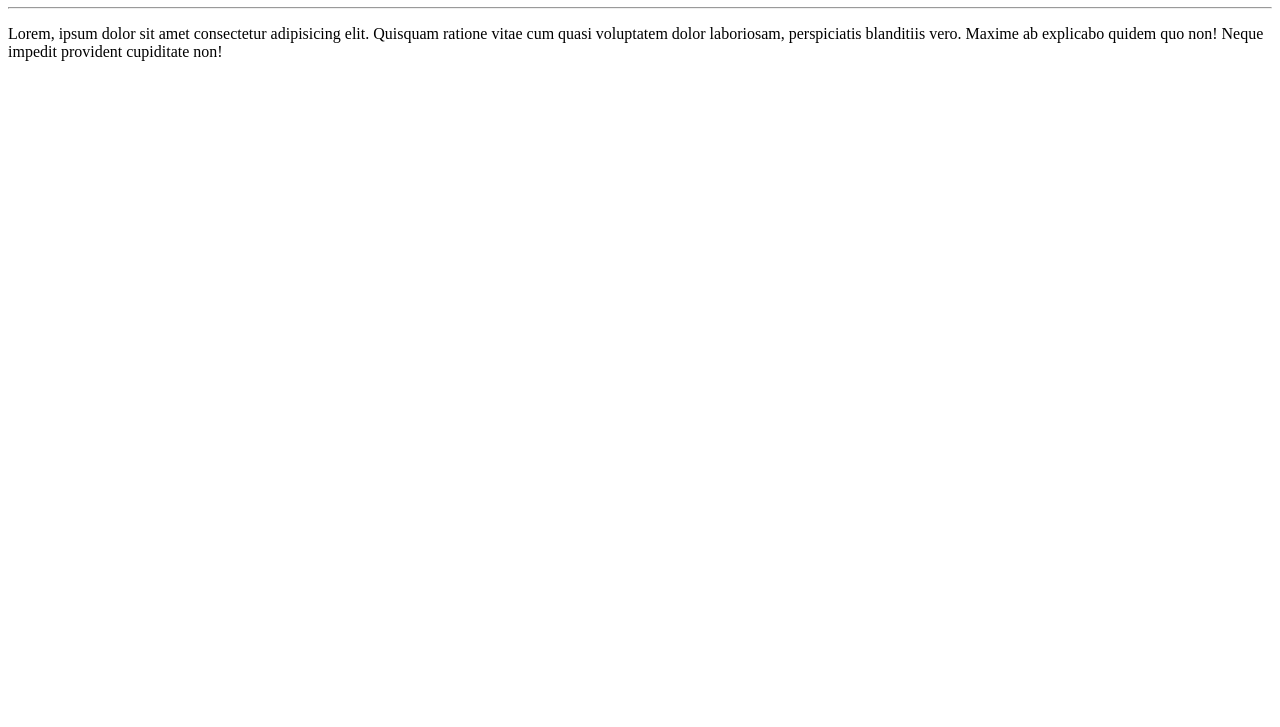
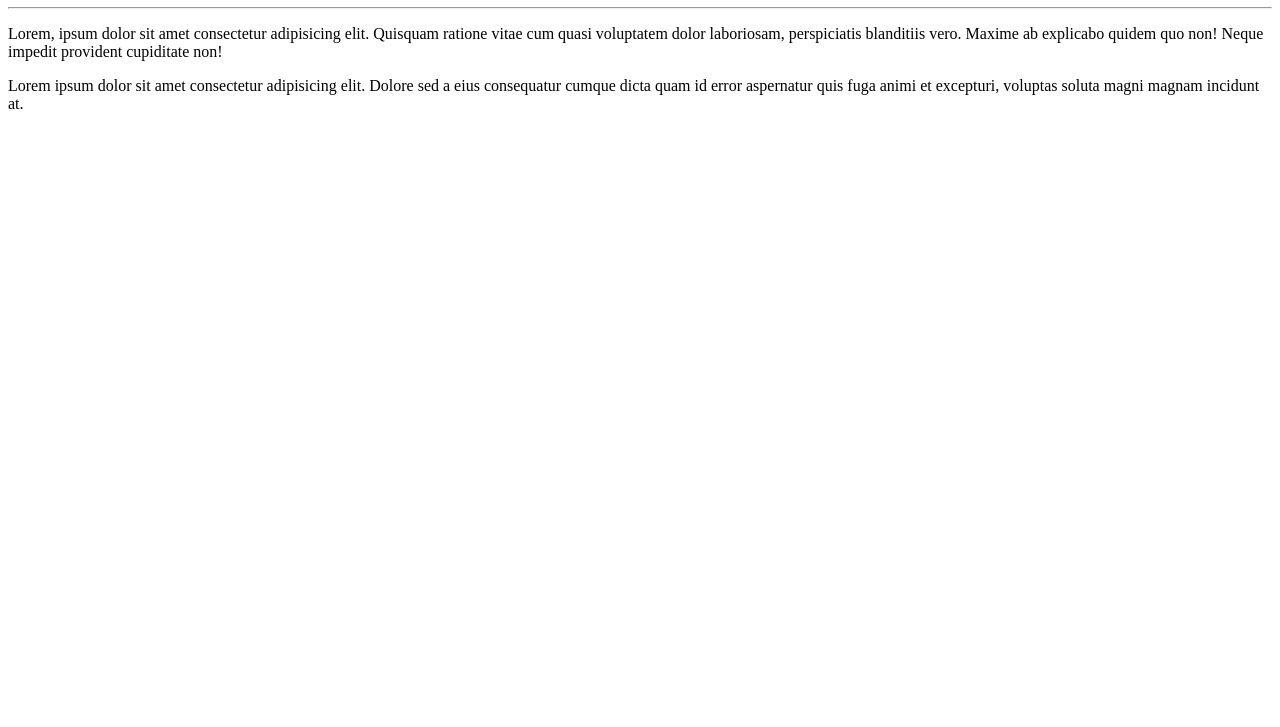
Before and after one commit to Tabataalves2215/Ola-Mundo, a plain HTML site: page site-exemplo/index.html in a window 1280 px wide. Shown: the part 73-800 px from the top of the page. Drawn offline with Linux system fonts and the light colour scheme.

Commit message:
adicionei um parágrafo

```diff
--- a/site-exemplo/index.html
+++ b/site-exemplo/index.html
@@ -10,5 +10,6 @@
     <h1>Olá, Mundo!</h1>
     <hr>
     <p>Lorem, ipsum dolor sit amet consectetur adipisicing elit. Quisquam ratione vitae cum quasi voluptatem dolor laboriosam, perspiciatis blanditiis vero. Maxime ab explicabo quidem quo non! Neque impedit provident cupiditate non!</p>
+    <p>Lorem ipsum dolor sit amet consectetur adipisicing elit. Dolore sed a eius consequatur cumque dicta quam id error aspernatur quis fuga animi et excepturi, voluptas soluta magni magnam incidunt at.</p>
 </body>
 </html>
```
